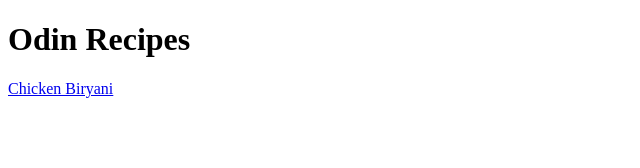
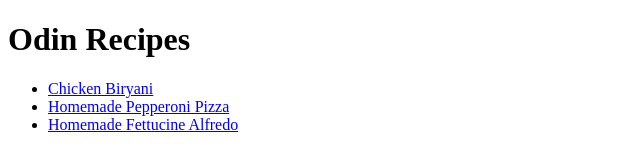
Before and after one commit to dor4mus/odin-recipes, a plain HTML site: page index.html in a window 1280 px wide. Shown: the whole page, without its empty margins (0-640 px from the left). Drawn offline with Linux system fonts and the light colour scheme.

Commit message:
Added links to the other two recipes

```diff
--- a/index.html
+++ b/index.html
@@ -7,6 +7,10 @@
 </head>
 <body>
     <h1>Odin Recipes</h1>
-    <a href="recipes/biryani.html">Chicken Biryani</a>
+    <ul>
+        <li><a href="recipes/biryani.html">Chicken Biryani</a></li>
+        <li><a href="recipes/pizza.html">Homemade Pepperoni Pizza</a></li>
+        <li><a href="recipes/fettucine_alfredo.html">Homemade Fettucine Alfredo</a></li>
+    </ul>
 </body>
 </html>
```
